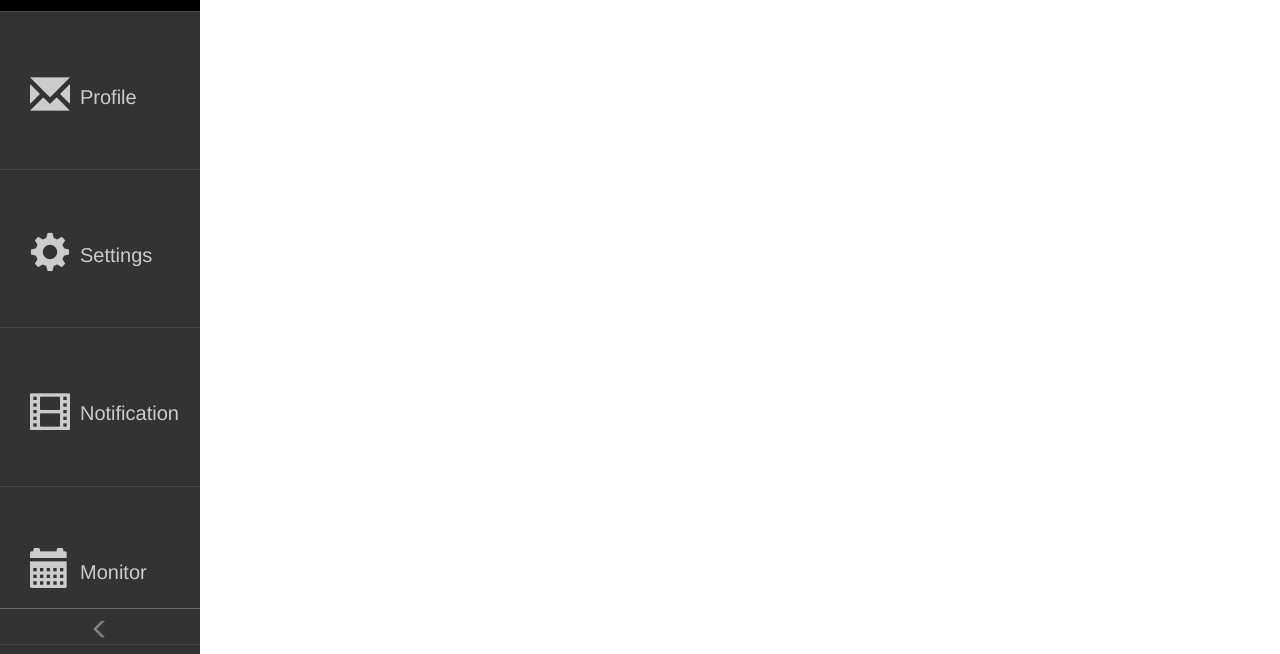
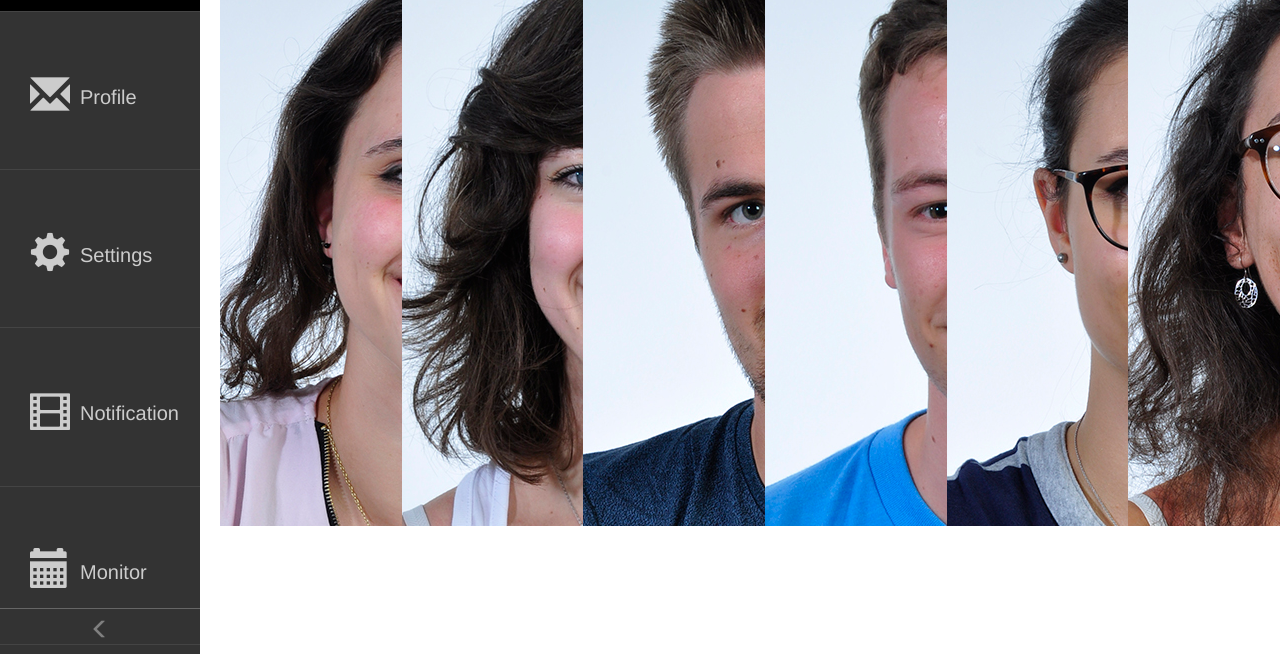
Before and after one commit to yak056/USB-C_RPP, a plain HTML site: page www/index.html in a window 1280 px wide. Shown: the part 146-800 px from the top of the page. Drawn offline with nearby package versions, Linux system fonts and the light colour scheme.

Commit message:
(+) Gestion de la pellicule

```diff
--- /dev/null
+++ b/www/css/pellicule.css
@@ -0,0 +1,16 @@
+
+#pellicule {
+    overflow-x: auto;
+    white-space: nowrap;
+}
+
+.img_pellicule{
+    display: inline-block;
+    float: none;
+    height: 100%;
+}
+
+.img_pellicule img{
+    height: 100%;
+    width: auto;
+}
--- a/www/index.html
+++ b/www/index.html
@@ -8,14 +8,15 @@
     <script src="https://ajax.googleapis.com/ajax/libs/jquery/3.3.1/jquery.min.js"></script>
     <script src="https://maxcdn.bootstrapcdn.com/bootstrap/3.4.0/js/bootstrap.min.js"></script>
     <link rel="stylesheet" type="text/css" href="css/index.css" />
+    <link rel="stylesheet" type="text/css" href="css/pellicule.css" />
     <script src="scripts/jquery.touchSwipe.min.js"></script>
 
 
 </head>
 <body>
-<div class="container-fluid">
+<div class="container-fluid" id="frame">
     <div class="row no-gutters">
-        <nav class="col navbar-primary">
+        <nav class="navbar-primary">
             <a class="btn-expand-collapse"><span class="glyphicon glyphicon-menu-left"></span></a>
             <ul class="navbar-primary-menu">
                 <li>
@@ -27,14 +28,13 @@
                 </li>
             </ul>
         </nav>
-        <div class="container-fluid main-content">
-            <div class="row no-gutters">
+        <div class="col container main-content" id="right_panel">
+            <div class="row ">
                 <div class="main_view" id="main_view">
                     <h1>My First Bootstrap Page 2</h1>
                     <p>This is some text.</p>
                 </div>
-                <div class="pellicule" id="pellicule">
-                    <h1>My First Bootstrap Page 3</h1>
+                <div class="row" id="pellicule">
                 </div>
             </div>
         </div>
@@ -47,3 +47,4 @@
 </html>
 
 <script src="scripts/navbar.js"></script>
+<script src="scripts/pellicule.js"></script>
--- /dev/null
+++ b/www/scripts/pellicule.js
@@ -0,0 +1,17 @@
+const name = "img/img_";
+var tab_name = [];
+for (var i=1; i<14; i++){
+    tab_name.push(name+i+".JPG");
+}
+console.log(tab_name);
+
+function createPellicule(){
+    const img = document.createElement("img");
+    for (var i=0; i<tab_name.length; i++){
+        img.src = tab_name[i];
+        const pellicule = document.getElementById("pellicule");
+        pellicule.innerHTML += '<div class="col-xs-2 img_pellicule" id="img_' + i + '"><img src="' + tab_name[i] + '"></div>';
+    }
+}
+
+createPellicule();
```
